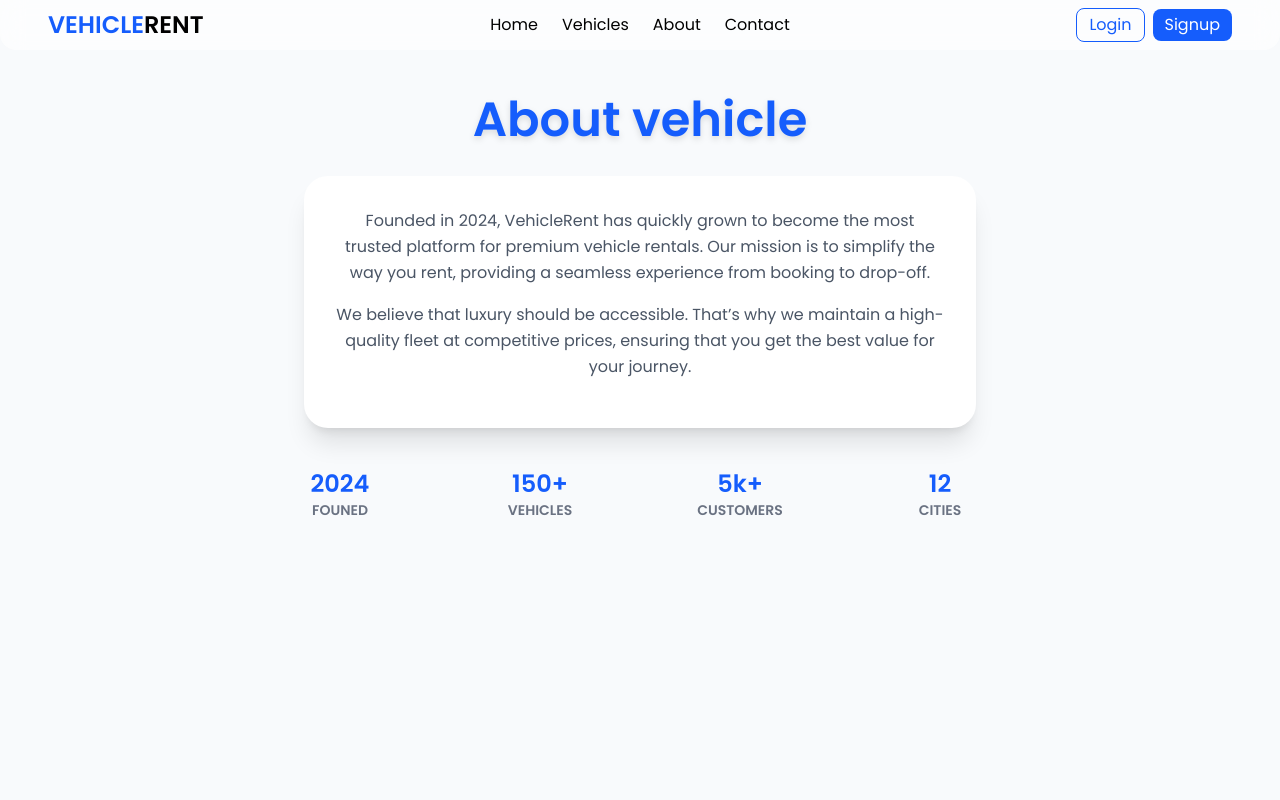
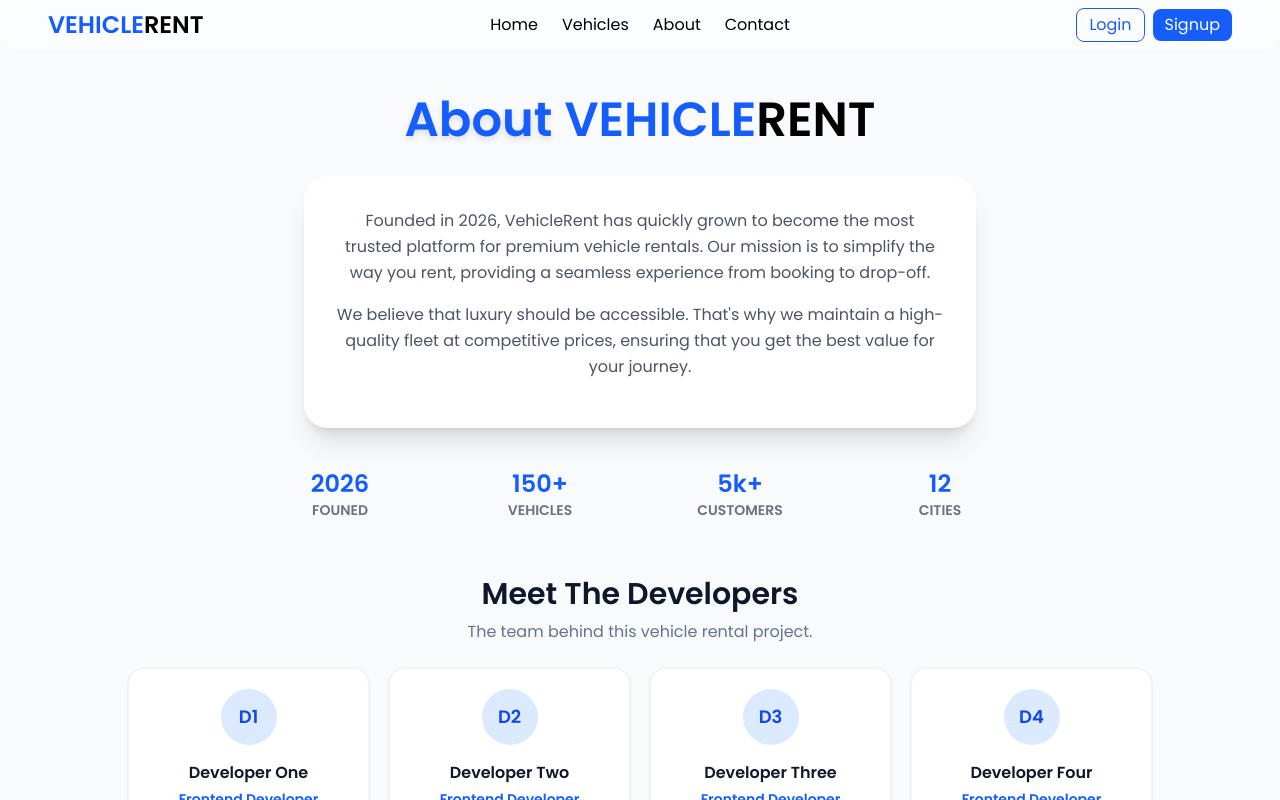
Before and after one commit to Ryuo-chhi/Frontend_VehicleRent, a React (Vite) app: page / in a window 1280 px wide. Both pictures are taken after a click on the link "About". Shown: the top 800 px of the page. Built offline with nearby package versions, Linux system fonts and the light colour scheme.

Commit message:
Add more components to About page

```diff
--- a/src/App.jsx
+++ b/src/App.jsx
@@ -5,6 +5,7 @@ import Footer from "./sections/Footer";
 import About from "./pages/About";
 import Vehicles from "./pages/Vehicles";
 import NavBar from "./sections/NavBar";
+import AuthPage from "./components/AuthPage";
 
 const App = () => {
   const [authMode, setAuthMode] = useState(null); // 'login' | 'signup' | null
--- /dev/null
+++ b/src/components/AboutStat.jsx
@@ -0,0 +1,12 @@
+const AboutStat = ({ value, label }) => {
+  return (
+    <div>
+      <div className="text-blue-600 text-xl sm:text-2xl font-bold">{value}</div>
+      <div className="text-gray-500 text-xs sm:text-sm font-semibold uppercase">
+        {label}
+      </div>
+    </div>
+  );
+};
+
+export default AboutStat;
--- /dev/null
+++ b/src/components/DeveloperCard.jsx
@@ -0,0 +1,14 @@
+const DeveloperCard = ({ name, role, focus, initials }) => {
+  return (
+    <article className="bg-white rounded-2xl border border-slate-100 shadow-sm p-5 text-center hover:shadow-lg transition-shadow">
+      <div className="w-14 h-14 mx-auto mb-4 rounded-full bg-blue-100 text-blue-700 flex items-center justify-center font-bold text-lg">
+        {initials}
+      </div>
+      <h3 className="text-base font-bold text-slate-900">{name}</h3>
+      <p className="text-sm font-semibold text-blue-600 mt-1">{role}</p>
+      <p className="text-sm text-slate-500 mt-2">{focus}</p>
+    </article>
+  );
+};
+
+export default DeveloperCard;
--- /dev/null
+++ b/src/data/about.js
@@ -0,0 +1,44 @@
+export const aboutIntro = [
+  "Founded in 2026, VehicleRent has quickly grown to become the most trusted platform for premium vehicle rentals. Our mission is to simplify the way you rent, providing a seamless experience from booking to drop-off.",
+  "We believe that luxury should be accessible. That's why we maintain a high-quality fleet at competitive prices, ensuring that you get the best value for your journey.",
+];
+
+export const aboutStats = [
+  { value: "2026", label: "FOUNED" },
+  { value: "150+", label: "VEHICLES" },
+  { value: "5k+", label: "CUSTOMERS" },
+  { value: "12", label: "CITIES" },
+];
+
+export const aboutDevelopers = [
+  {
+    name: "Developer One",
+    initials: "D1",
+    role: "Frontend Developer",
+    focus: "UI layouts and reusable components",
+  },
+  {
+    name: "Developer Two",
+    initials: "D2",
+    role: "Frontend Developer",
+    focus: "Responsive design and interactions",
+  },
+  {
+    name: "Developer Three",
+    initials: "D3",
+    role: "Frontend Developer",
+    focus: "Form flows and validation logic",
+  },
+  {
+    name: "Developer Four",
+    initials: "D4",
+    role: "Frontend Developer",
+    focus: "Performance and page structure",
+  },
+];
+
+export default {
+  aboutIntro,
+  aboutStats,
+  aboutDevelopers,
+};
--- a/src/main.jsx
+++ b/src/main.jsx
@@ -2,7 +2,7 @@ import { StrictMode } from 'react'
 import { createRoot } from 'react-dom/client'
 import './index.css'
 import App from './App.jsx'
-import Test from './Test.jsx'
+// import Test from './Test.jsx'
 
 createRoot(document.getElementById('root')).render(
   <StrictMode>
--- a/src/pages/About.jsx
+++ b/src/pages/About.jsx
@@ -1,55 +1,61 @@
+import AboutStat from "../components/AboutStat";
+import DeveloperCard from "../components/DeveloperCard";
+import { aboutDevelopers, aboutIntro, aboutStats } from "../data/about";
 
 const About = () => {
   return (
     <div className="min-h-screen flex flex-col items-center px-4 py-10 pt-24">
-      <h1 className="text-3xl sm:text-4xl md:text-5xl font-bold text-blue-600 drop-shadow-md text-center">
-        About vehicle
-      </h1>
+      <div className="flex flex-col md:flex-row items-center justify-center md:gap-3 text-center">
+        <h1 className="text-3xl sm:text-4xl md:text-5xl font-bold text-blue-600 drop-shadow-md">
+          About
+        </h1>
+        <div className="flex justify-center">
+          <h1 className="text-3xl sm:text-4xl md:text-5xl text-blue-600 font-bold">
+            VEHICLE
+          </h1>
+          <h1 className="text-3xl sm:text-4xl md:text-5xl font-bold">RENT</h1>
+        </div>
+      </div>
       {/* Card */}
       <div className="bg-white rounded-3xl shadow-xl mt-8 max-w-2xl w-full p-6 sm:p-8 text-center">
-        <p className="text-gray-600 leading-relaxed mb-4 text-sm sm:text-base">
-          Founded in 2024, VehicleRent has quickly grown to become the most
-          trusted platform for premium vehicle rentals. Our mission is to
-          simplify the way you rent, providing a seamless experience from
-          booking to drop-off.
-        </p>
-        <p className="text-gray-600 leading-relaxed mb-4 text-sm sm:text-base">
-          We believe that luxury should be accessible. That’s why we maintain a
-          high-quality fleet at competitive prices, ensuring that you get the
-          best value for your journey.
-        </p>
+        {aboutIntro.map((paragraph) => (
+          <p
+            key={paragraph}
+            className="text-gray-600 leading-relaxed mb-4 text-sm sm:text-base"
+          >
+            {paragraph}
+          </p>
+        ))}
       </div>
 
       <div className="grid grid-cols-2 sm:grid-cols-4 gap-8 mt-10 text-center w-full max-w-3xl">
-        <div>
-          <div className="text-blue-600 text-xl sm:text-2xl font-bold">
-            2024
-          </div>
-          <div className="text-gray-500 text-xs sm:text-sm font-semibold uppercase">
-            FOUNED
-          </div>
+        {aboutStats.map((stat) => (
+          <AboutStat key={stat.label} value={stat.value} label={stat.label} />
+        ))}
+      </div>
+
+      <section className="w-full max-w-5xl mt-14 mx-auto px-2 sm:px-0">
+        <div className="text-center mb-6 w-full max-w-2xl mx-auto">
+          <h2 className="text-2xl sm:text-3xl font-bold text-slate-900">
+            Meet The Developers
+          </h2>
+          <p className="text-slate-500 mt-2 text-sm sm:text-base">
+            The team behind this vehicle rental project.
+          </p>
         </div>
-        <div>
-          <div className="text-blue-600 text-xl sm:text-2xl font-bold">
-            150+
-          </div>
-          <div className="text-gray-500 text-xs sm:text-sm font-semibold uppercase">
-            VEHICLES
-          </div>
+
+        <div className="grid grid-cols-1 sm:grid-cols-2 lg:grid-cols-4 gap-5">
+          {aboutDevelopers.map((developer) => (
+            <DeveloperCard
+              key={developer.name}
+              name={developer.name}
+              role={developer.role}
+              focus={developer.focus}
+              initials={developer.initials}
+            />
+          ))}
         </div>
-        <div>
-          <div className="text-blue-600 text-xl sm:text-2xl font-bold">5k+</div>
-          <div className="text-gray-500 text-xs sm:text-sm font-semibold uppercase">
-            CUSTOMERS
-          </div>
-        </div>
-        <div>
-          <div className="text-blue-600 text-xl sm:text-2xl font-bold">12</div>
-          <div className="text-gray-500 text-xs sm:text-sm font-semibold uppercase">
-            CITIES
-          </div>
-        </div>
-      </div>
+      </section>
     </div>
   );
 };
```
